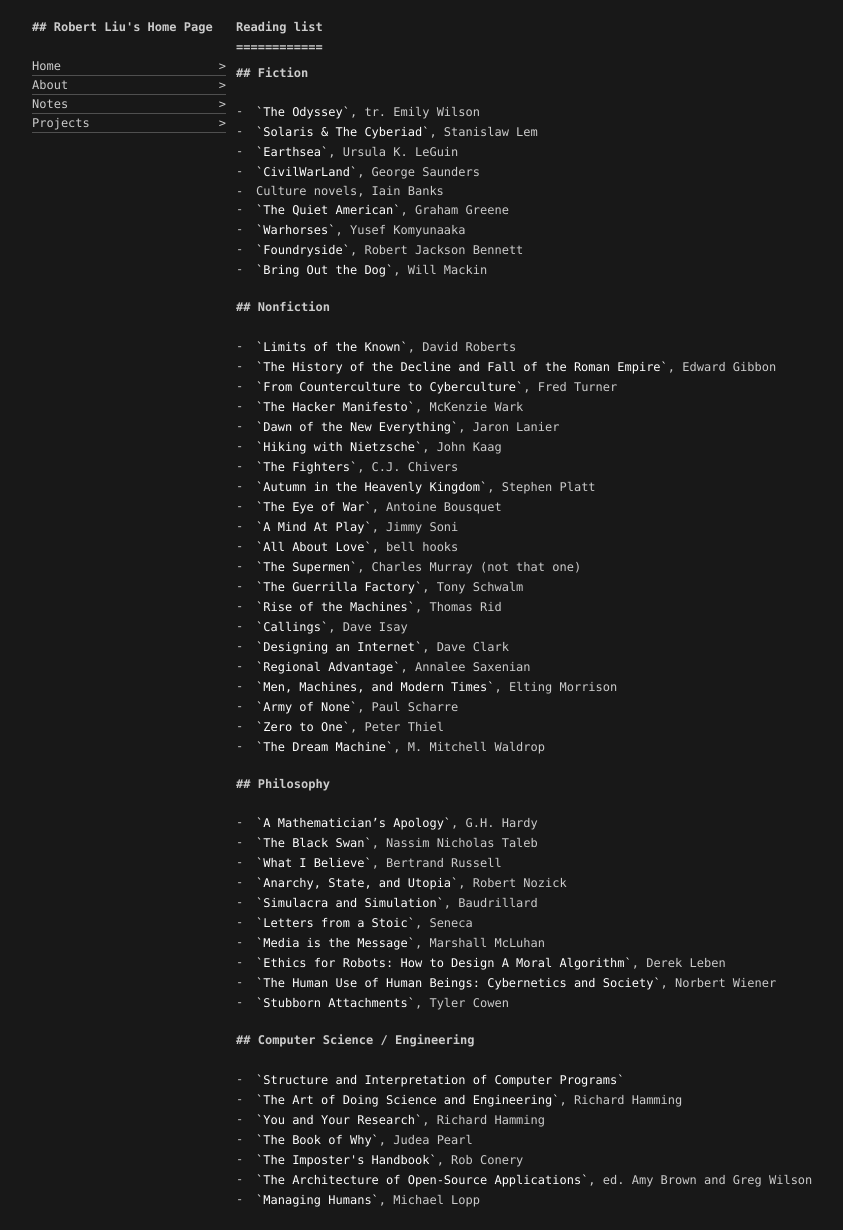
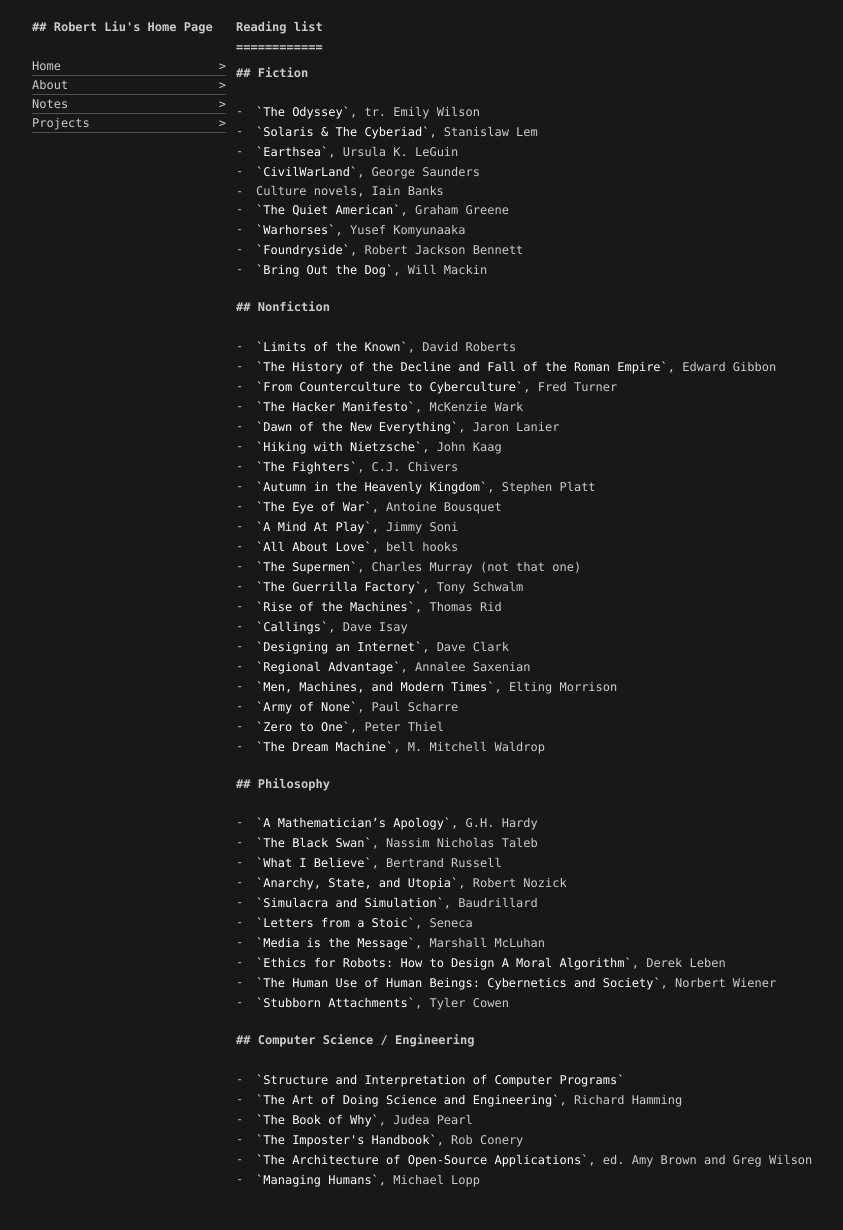
Before and after one commit to rrliu/cordyceptive.github.io, a Jekyll site: the page built from _posts/2019-12-31-reading_list.md, in a window 1280 px wide. Shown: the whole page, without its empty margins (200-1043 px from the left). Built offline with Jekyll 4.4.1, drawn with Linux system fonts in a browser that asks for light colours.

Commit message:
read one more

```diff
--- a/_posts/2019-12-31-reading_list.md
+++ b/_posts/2019-12-31-reading_list.md
@@ -53,7 +53,6 @@ title: Reading list
 ## Computer Science / Engineering
 - `Structure and Interpretation of Computer Programs`
 - `The Art of Doing Science and Engineering`, Richard Hamming
-- `You and Your Research`, Richard Hamming
 - `The Book of Why`, Judea Pearl
 - `The Imposter's Handbook`, Rob Conery
 - `The Architecture of Open-Source Applications`, ed. Amy Brown and Greg Wilson
```
Also changed, not shown: _posts/2018-12-31-books.md (+2 -0 lines).
